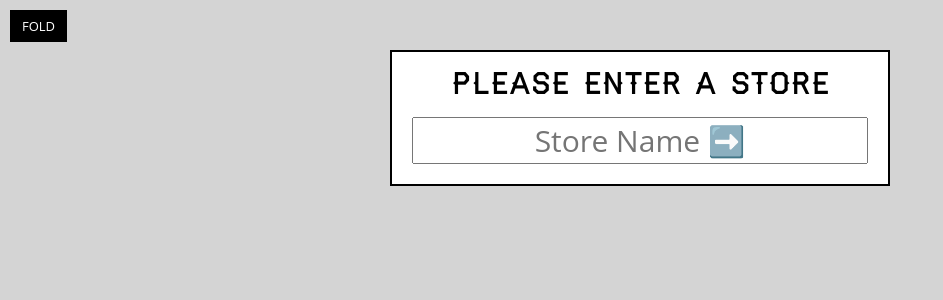
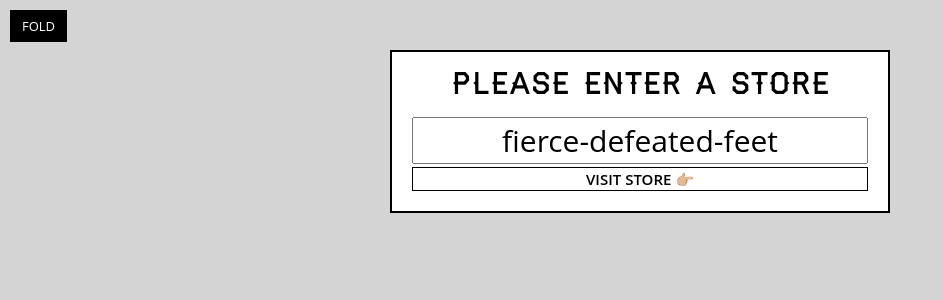
Before and after one commit to dylandifilippo/catch-of-the-thay, a React app: page / in a window 1280 px wide. Shown: the top 300 px of the page, without its empty margins (0-943 px from the left). Built offline with nearby package versions, Linux system fonts and the light colour scheme.

Commit message:
redirected StorePicker to App

```diff
--- a/src/components/StorePicker.js
+++ b/src/components/StorePicker.js
@@ -1,12 +1,31 @@
+/* eslint-disable*/
 import React from 'react';
+import { getFunName } from '../helpers';
 
 class StorePicker extends React.Component {
+  myInput = React.createRef();
+
+  goToStore = event => {
+    // 1. Stop the for from submitting
+    event.preventDefault();
+    // 2. Get the text from that input
+    const storeName = this.myInput.current.value;
+    // 3. Change the page to /store/whatever-they-entered
+    this.props.history.push(`/store/${storeName}`);
+  };
+
   render() {
     return (
-      <form action="" className="store-selector">
-        {/* comment line */}
+      <form action="" className="store-selector" onSubmit={this.goToStore}>
         <h2> Please Enter a store</h2>
-        <input type="text" required placeholder="Store Name ➡️" />
+        <input
+          type="text"
+          ref={this.myInput}
+          required
+          placeholder="Store Name"
+          defaultValue={getFunName()}
+        />
+        <button type="submit">Visit Store 👉🏼</button>
       </form>
     );
   }
```
